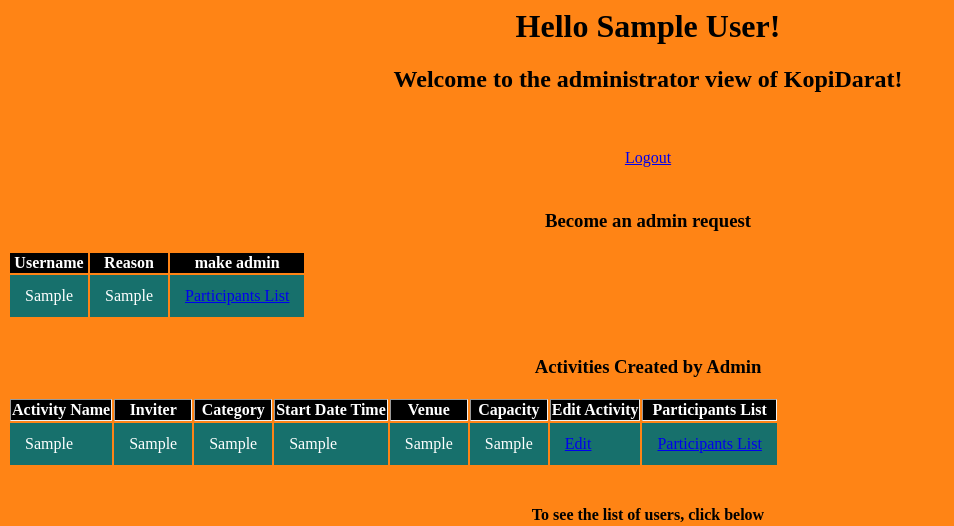
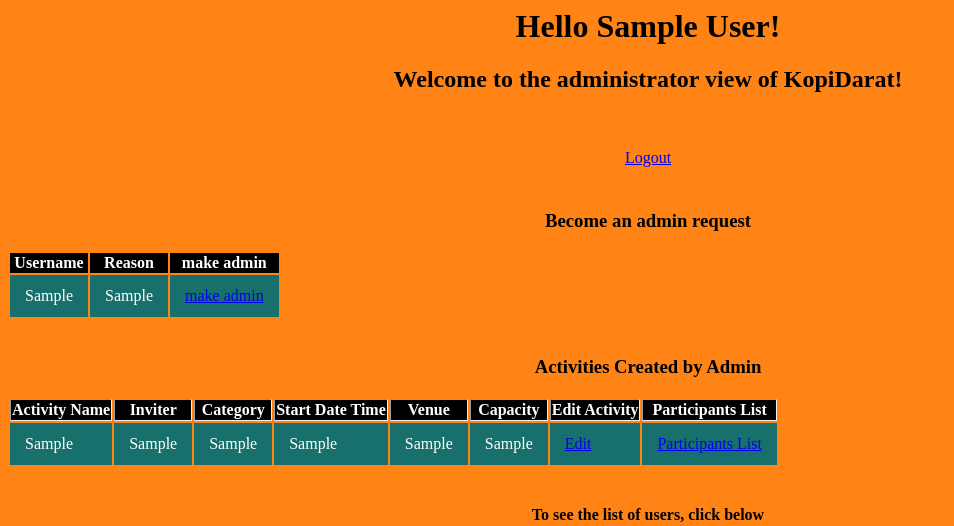
Before and after one commit to zhenyu1311/GRP26APP, a Django app: template kopidarat/templates/admin_index.html in a window 1280 px wide. Shown: the top 526 px of the page, without its empty margins (0-954 px from the left). Run offline with Django 4.2, Linux system fonts and the light colour scheme; the template is opened without the code that fills it: most values are stand-ins (such as "Sample title", 1, 10 or a date in 2020).

Commit message:
Update admin_index.html

```diff
--- a/kopidarat/templates/admin_index.html
+++ b/kopidarat/templates/admin_index.html
@@ -66,7 +66,7 @@
             href="admin_user_edit/{{ requests.0 }}"
             class="text-decoration-none"
           >
-            Participants List
+            make admin
           </a>
         </td>
       </tr>
```
